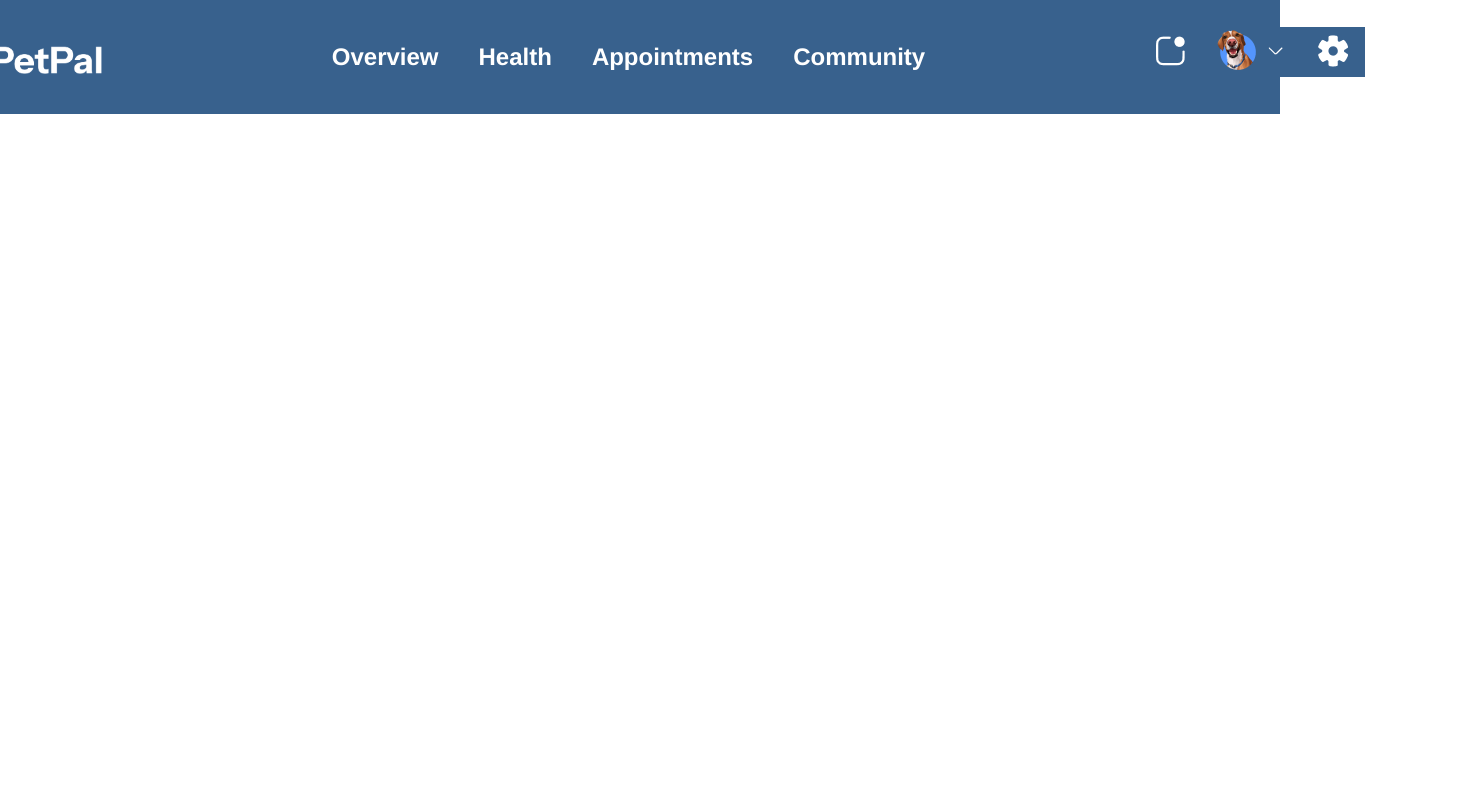
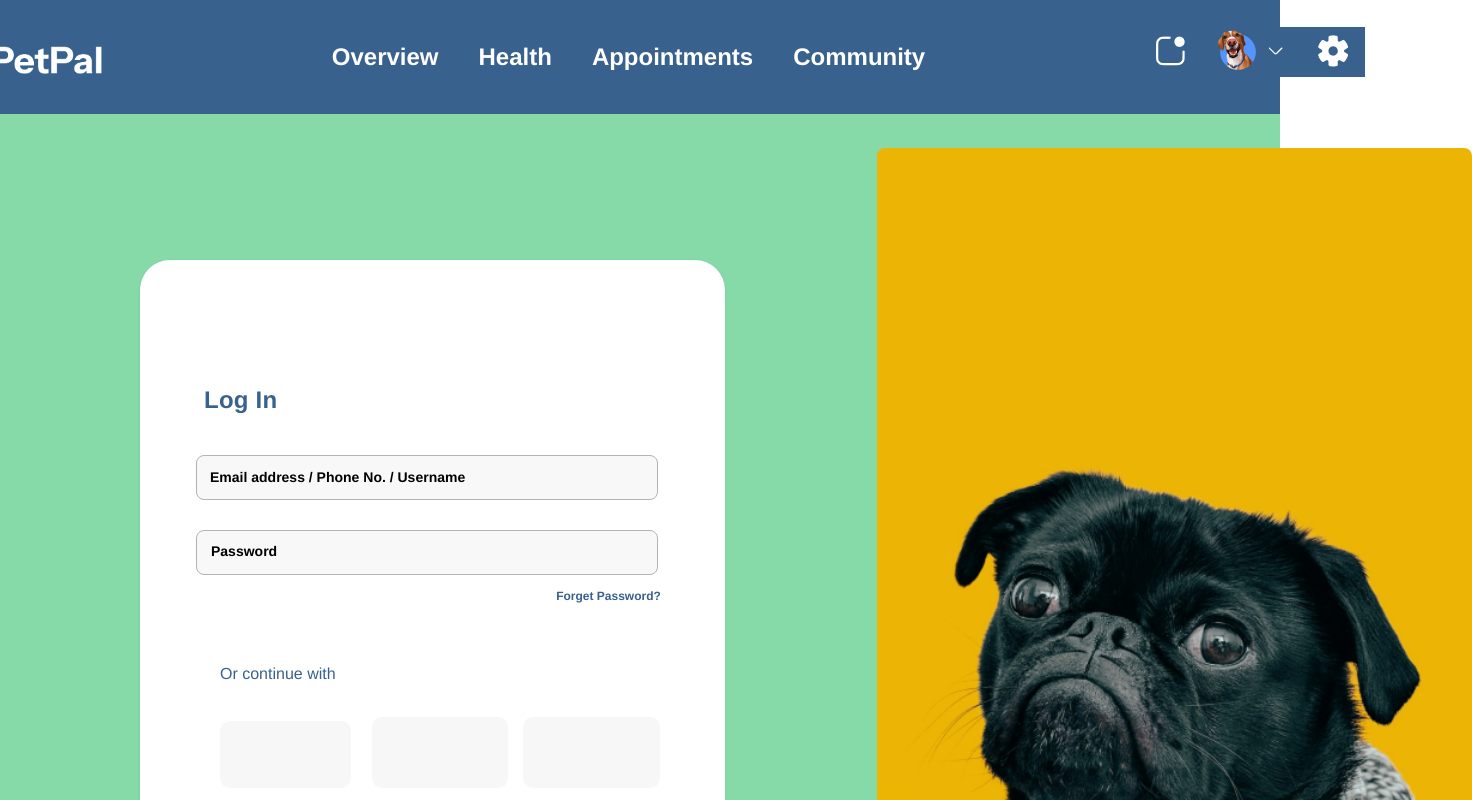
Before and after one commit to hit-sharq/petApp-frontend, a React (Vite) app: page / in a window 1280 px wide. Shown: the top 800 px of the page, 1472 px wide, since content can reach past the window. Built offline with nearby package versions, Linux system fonts and the light colour scheme.

Commit message:
App.jsx changes

```diff
--- a/src/App.jsx
+++ b/src/App.jsx
@@ -26,7 +26,7 @@
   return (
     <Routes>
       <Route path="/" element={<Layout />}>
-        <Route path="/login" index element={<Login />} />
+        <Route index element={<Login />} />
         <Route path="/signup" element={<SignUp/>}/>
         <Route path="/overview" element={<Overview />} />
         <Route path="/health" element={<Health />} />
```
